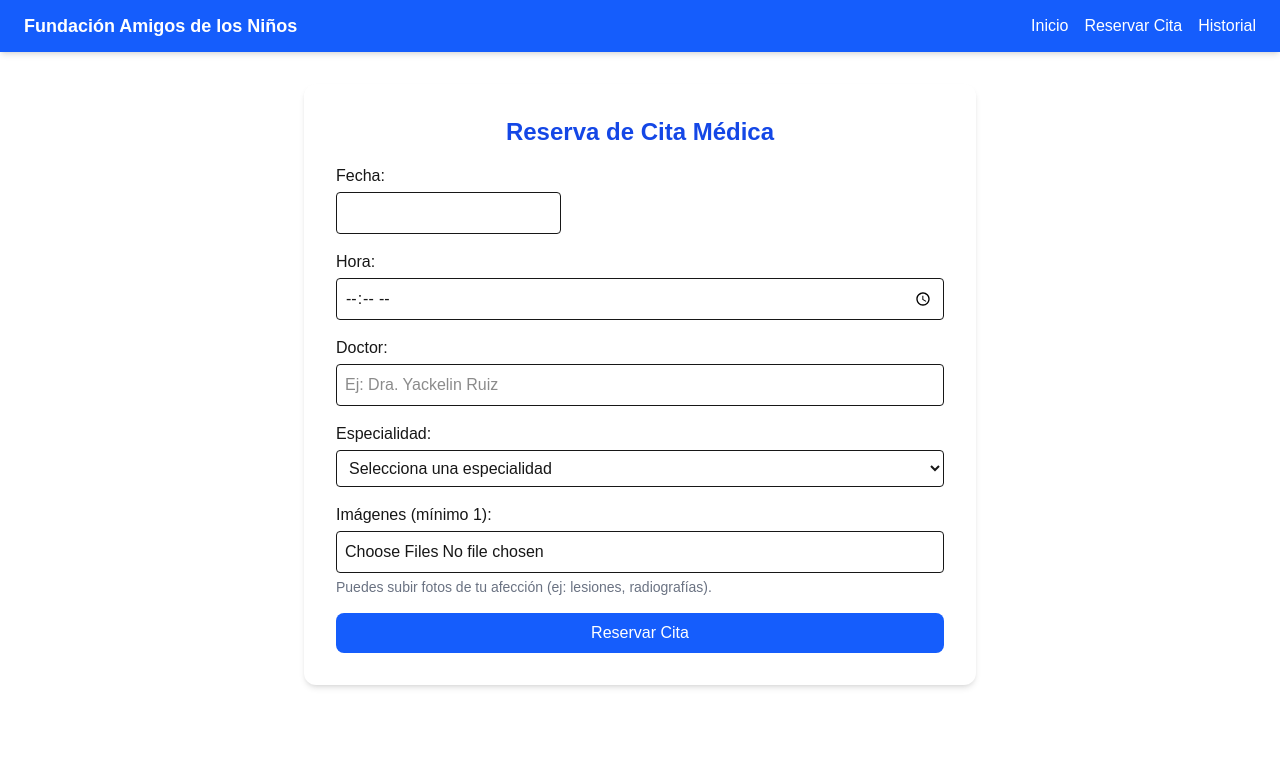
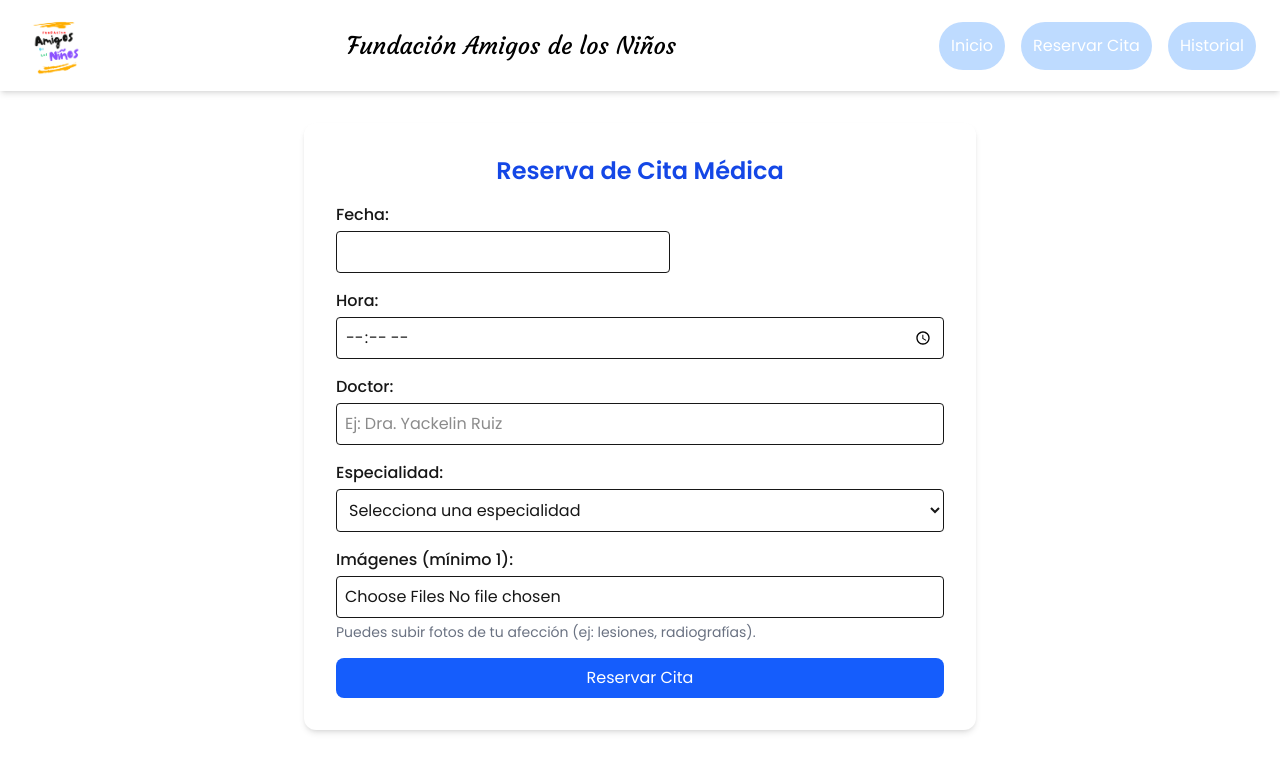
Before and after one commit to juniorgutierrez05/WebDeAgendamientosPaciente, a Next.js app: page /reservas in a window 1280 px wide. Shown: the top 772 px of the page. Built offline with nearby package versions, Linux system fonts and the light colour scheme.

Commit message:
componente navbar estilizado

```diff
--- a/src/app/layout.js
+++ b/src/app/layout.js
@@ -1,4 +1,8 @@
+import { Courgette, Poppins } from "next/font/google";
 import "./globals.css";
+
+const courgette = Courgette({ subsets: ["latin"], weight: ["400"] });
+const poppins = Poppins({ subsets: ["latin"], weight: ["400", "500", "600"] });
 
 export const metadata = {
   title: "Portal del Paciente",
@@ -8,7 +12,8 @@ export const metadata = {
 export default function RootLayout({ children }) {
   return (
     <html lang="es">
-      <body>{children}</body>
+      {/* Poppins como fuente base */}
+      <body className={poppins.className}>{children}</body>
     </html>
   );
 }
--- a/src/components/Navbar.jsx
+++ b/src/components/Navbar.jsx
@@ -1,14 +1,28 @@
 "use client";
 import Link from "next/link";
+import Image from "next/image";
+import { Courgette } from "next/font/google";
+const courgette = Courgette({ subsets: ["latin"], weight: ["400"] });
+
 
 export default function Navbar() {
   return (
-    <nav className="bg-blue-600 text-white px-6 py-3 flex justify-between items-center shadow-md">
-      <h1 className="font-bold text-lg">Fundación Amigos de los Niños</h1>
-      <div className="space-x-4">
-        <Link href="/dashboard">Inicio</Link>
-        <Link href="/reservas">Reservar Cita</Link>
-        <Link href="/historial">Historial</Link>
+    <nav className="bg-write text-black px-6 py-2 flex justify-between items-center shadow-md">
+       <div className="flex items-center space-x-2">
+    <Image
+      src="/logo.png"
+      alt="Logo Fundación"
+      width={60}
+      height={60}
+      className="object-contain"
+      priority
+    />
+  </div>
+      <h1 className={`${courgette.className} text-2xl text-black`}>Fundación Amigos de los Niños</h1>
+      <div className="flex space-x-4">
+        <Link href="/dashboard" className="bg-blue-200 w-auto p-3 rounded-full text-center text-white">Inicio</Link>
+        <Link href="/reservas" className="bg-blue-200 w-auto p-3 rounded-full text-center text-white">Reservar Cita</Link>
+        <Link href="/historial" className="bg-blue-200 w-auto p-3 rounded-full text-center text-white">Historial</Link>
       </div>
     </nav>
   );
```
